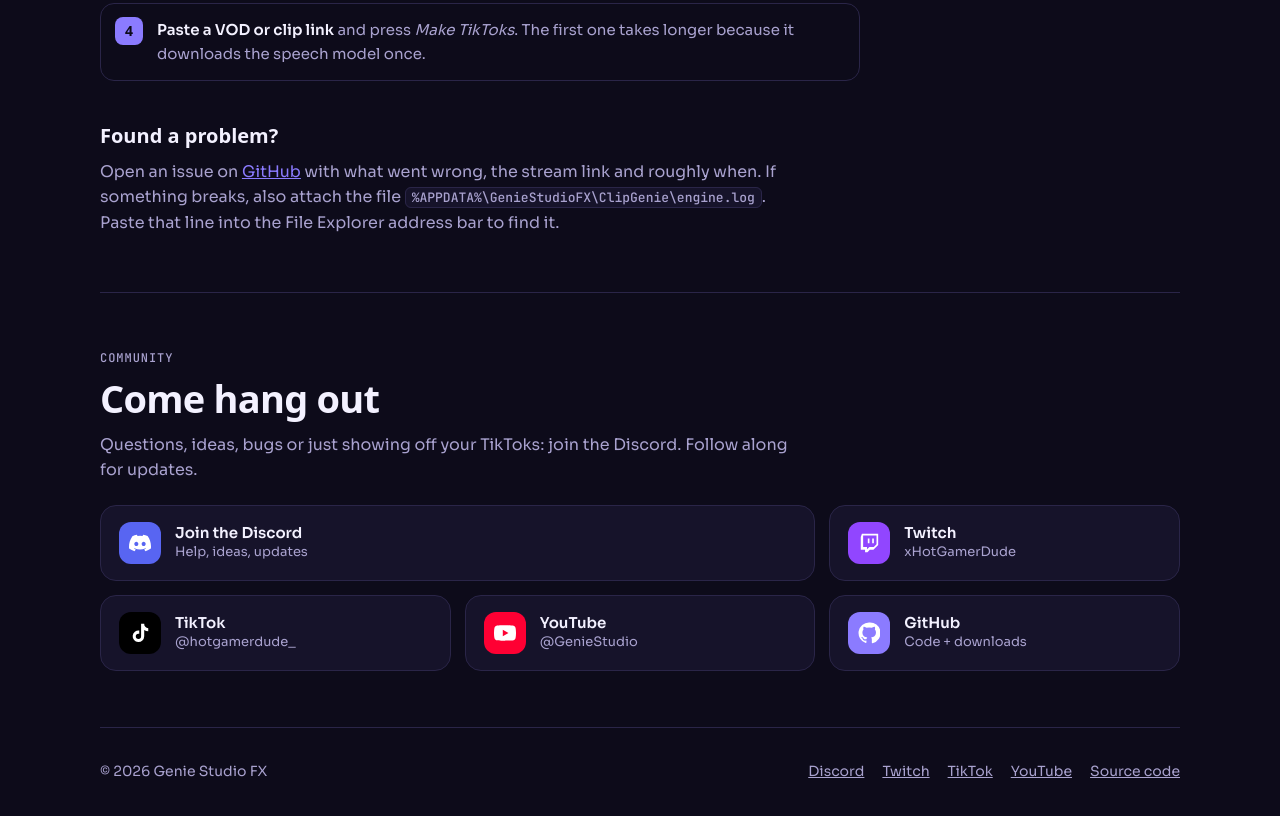
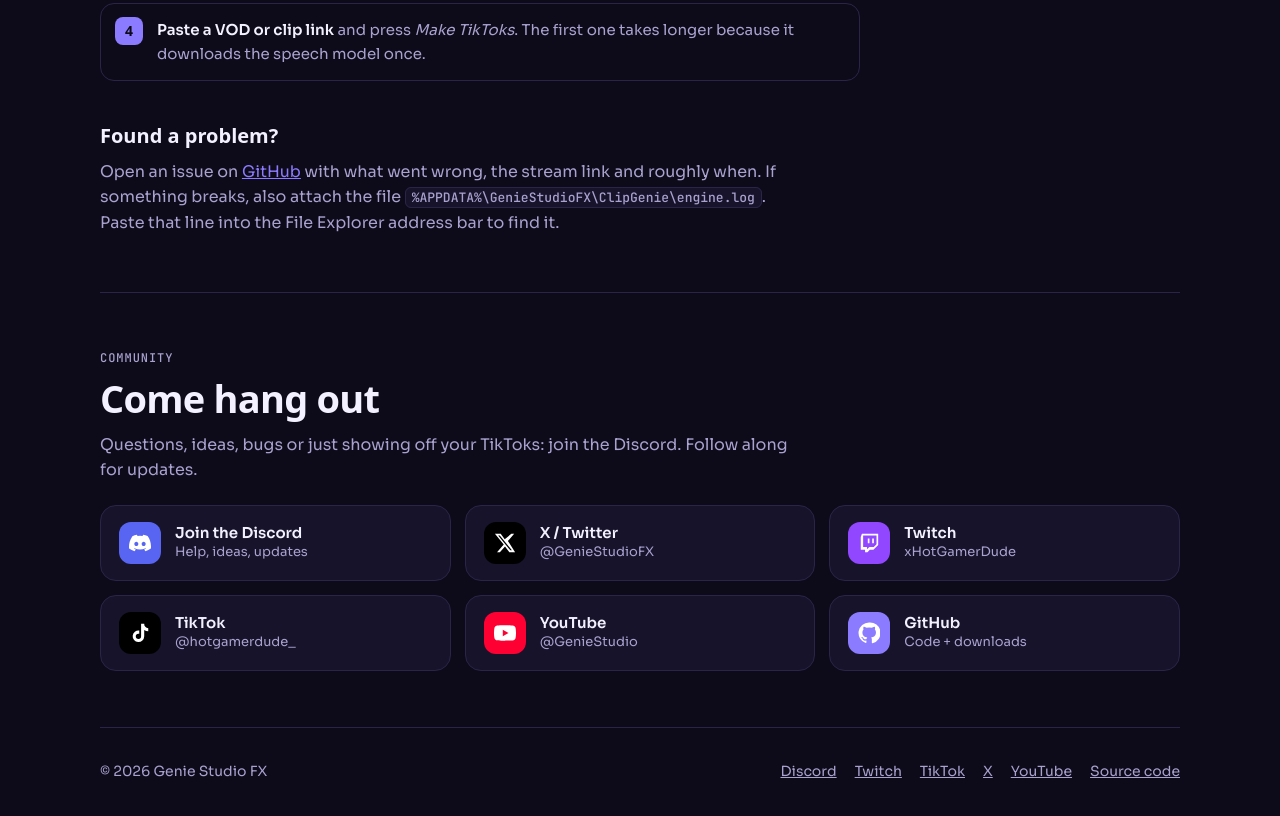
Before and after one commit to geniestudiofx/genie-studio, a plain HTML site: page index.html in a window 1280 px wide. Shown: the part 4612-5428 px from the top of the page. Drawn offline with Linux system fonts and the light colour scheme; a web font is replaced by a local one.

Commit message:
X / Twitter link

```diff
--- a/index.html
+++ b/index.html
@@ -259,9 +259,13 @@ footer a{color:var(--muted)}
   <h2>Come hang out</h2>
   <p class="sub">Questions, ideas, bugs or just showing off your TikToks: join the Discord. Follow along for updates.</p>
   <div class="socials">
-    <a class="soc big" style="--c:#5865f2" href="https://discord.gg/ygdpy6FVQ" target="_blank" rel="noopener">
+    <a class="soc" style="--c:#5865f2" href="https://discord.gg/ygdpy6FVQ" target="_blank" rel="noopener">
       <i><svg viewBox="0 0 24 24"><path d="M20.3 4.4A19.8 19.8 0 0 0 15.4 3l-.6 1.3a18.4 18.4 0 0 0-5.5 0L8.6 3a19.7 19.7 0 0 0-4.9 1.5C.6 9.1-.3 13.6.1 18.1a19.9 19.9 0 0 0 6 3l1.3-2.1c-.7-.3-1.4-.6-2-1l.5-.4a14.2 14.2 0 0 0 12.2 0l.5.4c-.6.4-1.3.7-2 1l1.3 2.1a19.8 19.8 0 0 0 6-3c.5-5.2-.8-9.7-3.6-13.7ZM8 15.4c-1.2 0-2.2-1.1-2.2-2.4S6.8 10.6 8 10.6s2.2 1.1 2.2 2.4-1 2.4-2.2 2.4Zm8 0c-1.2 0-2.2-1.1-2.2-2.4s1-2.4 2.2-2.4 2.2 1.1 2.2 2.4-1 2.4-2.2 2.4Z"/></svg></i>
       <div><b>Join the Discord</b><span>Help, ideas, updates</span></div>
+    </a>
+    <a class="soc" style="--c:#e7e7e7" href="https://x.com/GenieStudioFX" target="_blank" rel="noopener">
+      <i style="background:#000"><svg viewBox="0 0 24 24"><path d="M18.9 2H22l-6.8 7.8L23 22h-6.2l-4.8-6.3L6.4 22H3.3l7.3-8.3L1 2h6.3l4.4 5.8L18.9 2Zm-1.1 18h1.7L6.3 3.9H4.5L17.8 20Z"/></svg></i>
+      <div><b>X / Twitter</b><span>@GenieStudioFX</span></div>
     </a>
     <a class="soc" style="--c:#9146ff" href="https://www.twitch.tv/xhotgamerdude" target="_blank" rel="noopener">
       <i><svg viewBox="0 0 24 24"><path d="M4.3 2 3 5.4v14h4.7V22h2.6l2.6-2.6h3.9L22 14.2V2H4.3Zm15.9 11.3-3 3h-4.8l-2.6 2.6v-2.6H5.6V3.7h14.6v9.6ZM17.3 7.1v5.2h-1.8V7.1h1.8Zm-4.8 0v5.2h-1.8V7.1h1.8Z"/></svg></i>
@@ -288,6 +292,7 @@ footer a{color:var(--muted)}
     <a href="https://discord.gg/ygdpy6FVQ">Discord</a>
     <a href="https://www.twitch.tv/xhotgamerdude">Twitch</a>
     <a href="https://www.tiktok.com/@hotgamerdude_">TikTok</a>
+    <a href="https://x.com/GenieStudioFX">X</a>
     <a href="https://www.youtube.com/@GenieStudio">YouTube</a>
     <a href="https://github.com/geniestudiofx/clip-genie-open">Source code</a>
   </nav>
```
